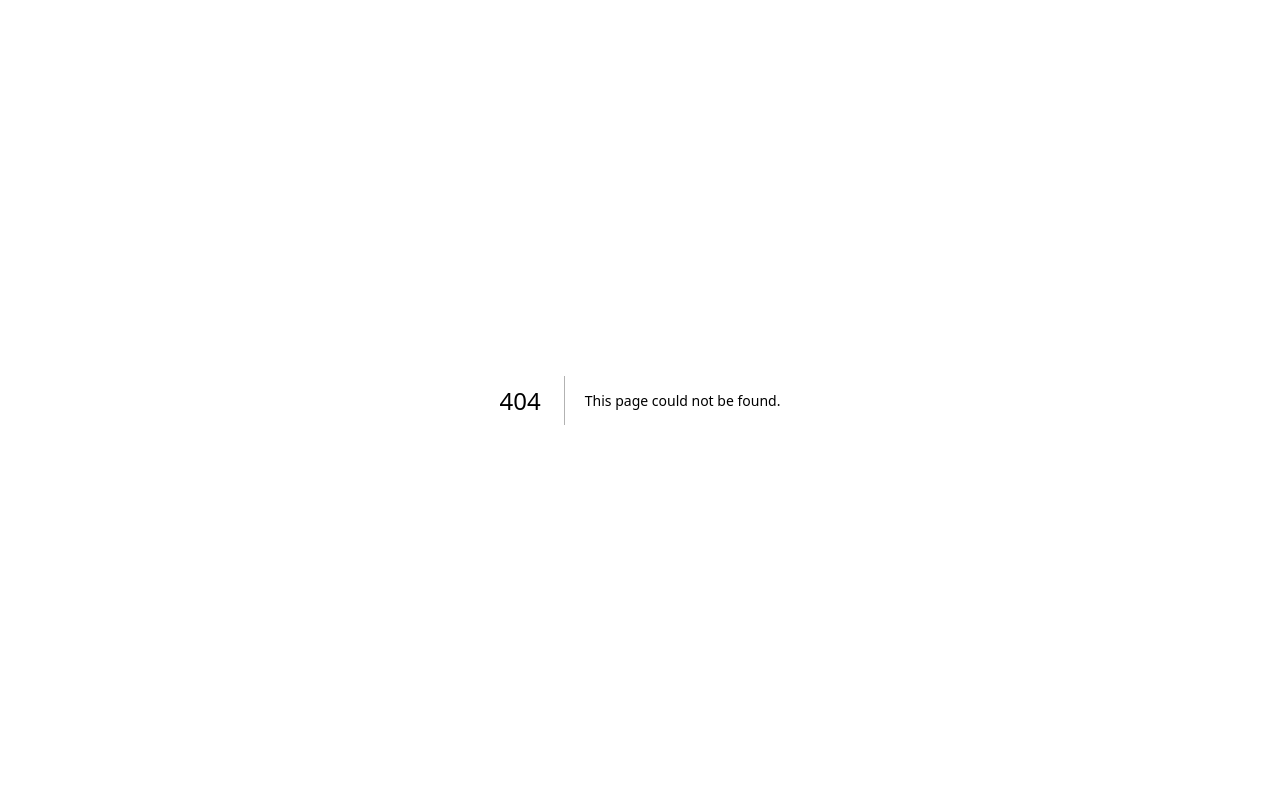
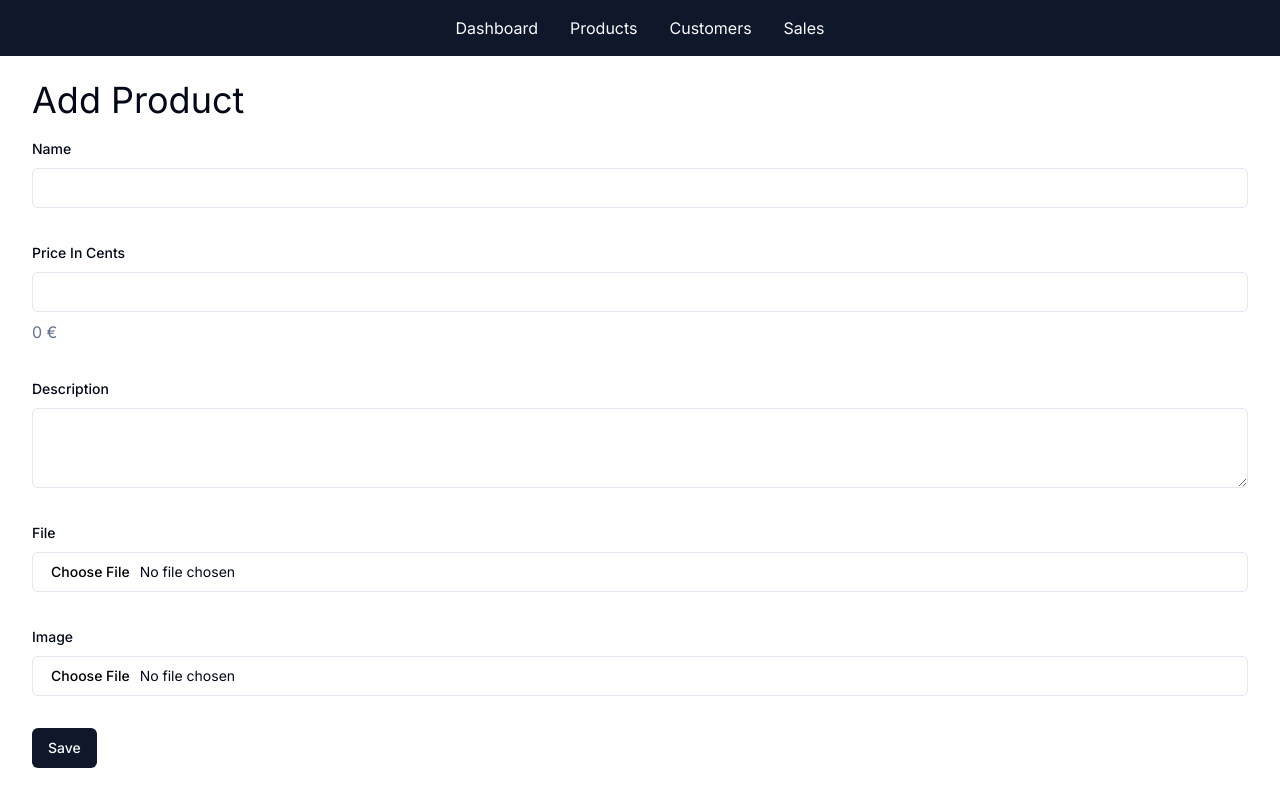
Before and after one commit to leagrigat/ecommerce-shop, a Next.js app: page /admin/products/new in a window 1280 px wide. Before the commit this address had no page. Built offline with nearby package versions, Linux system fonts and the light colour scheme.

Commit message:
feat: created form for new product

```diff
--- a/package.json
+++ b/package.json
@@ -10,6 +10,7 @@
   },
   "dependencies": {
     "@prisma/client": "^5.16.2",
+    "@radix-ui/react-label": "^2.1.0",
     "@radix-ui/react-slot": "^1.1.0",
     "class-variance-authority": "^0.7.0",
     "clsx": "^2.1.1",
--- /dev/null
+++ b/src/app/admin/products/_components/ProductForm.tsx
@@ -0,0 +1,51 @@
+"use client";
+
+import { Button } from "@/components/ui/button";
+import { Input } from "@/components/ui/input";
+import { Label } from "@/components/ui/label";
+import { Textarea } from "@/components/ui/textarea";
+import { formatCurrency } from "@/lib/formatters";
+import { useState } from "react";
+
+export function ProductForm() {
+  const [priceInCents, setPriceInCents] = useState<number>();
+  return (
+    <>
+      <form className="space-y-8">
+        <div className="space-y-2">
+          <Label htmlFor="name">Name</Label>
+          <Input type="text" id="name" name="name" required />
+        </div>
+        <div className="space-y-2">
+          <Label htmlFor="priceInCents">Price In Cents</Label>
+          <Input
+            type="number"
+            id="priceInCents"
+            name="priceInCents"
+            required
+            value={priceInCents}
+            onChange={(e) =>
+              setPriceInCents(Number(e.target.value) || undefined)
+            }
+          />
+          <div className="text-muted-foreground">
+            {formatCurrency((priceInCents || 0) / 100)}
+          </div>
+        </div>
+        <div className="space-y-2">
+          <Label htmlFor="description">Description</Label>
+          <Textarea id="description" name="description" required />
+        </div>
+        <div className="space-y-2">
+          <Label htmlFor="file">File</Label>
+          <Input type="file" id="file" name="file" required />
+        </div>
+        <div className="space-y-2">
+          <Label htmlFor="image">Image</Label>
+          <Input type="file" id="image" name="image" required />
+        </div>
+        <Button type="submit">Save</Button>
+      </form>
+    </>
+  );
+}
--- /dev/null
+++ b/src/app/admin/products/new/page.tsx
@@ -0,0 +1,11 @@
+import { PageHeader } from "../../_components/PageHeader";
+import { ProductForm } from "../_components/ProductForm";
+
+export default function NewProductPage() {
+  return (
+    <>
+      <PageHeader>Add Product</PageHeader>
+      <ProductForm />
+    </>
+  );
+}
--- /dev/null
+++ b/src/components/ui/input.tsx
@@ -0,0 +1,25 @@
+import * as React from "react"
+
+import { cn } from "@/lib/utils"
+
+export interface InputProps
+  extends React.InputHTMLAttributes<HTMLInputElement> {}
+
+const Input = React.forwardRef<HTMLInputElement, InputProps>(
+  ({ className, type, ...props }, ref) => {
+    return (
+      <input
+        type={type}
+        className={cn(
+          "flex h-10 w-full rounded-md border border-input bg-background px-3 py-2 text-sm ring-offset-background file:border-0 file:bg-transparent file:text-sm file:font-medium placeholder:text-muted-foreground focus-visible:outline-none focus-visible:ring-2 focus-visible:ring-ring focus-visible:ring-offset-2 disabled:cursor-not-allowed disabled:opacity-50",
+          className
+        )}
+        ref={ref}
+        {...props}
+      />
+    )
+  }
+)
+Input.displayName = "Input"
+
+export { Input }
--- /dev/null
+++ b/src/components/ui/label.tsx
@@ -0,0 +1,26 @@
+"use client"
+
+import * as React from "react"
+import * as LabelPrimitive from "@radix-ui/react-label"
+import { cva, type VariantProps } from "class-variance-authority"
+
+import { cn } from "@/lib/utils"
+
+const labelVariants = cva(
+  "text-sm font-medium leading-none peer-disabled:cursor-not-allowed peer-disabled:opacity-70"
+)
+
+const Label = React.forwardRef<
+  React.ElementRef<typeof LabelPrimitive.Root>,
+  React.ComponentPropsWithoutRef<typeof LabelPrimitive.Root> &
+    VariantProps<typeof labelVariants>
+>(({ className, ...props }, ref) => (
+  <LabelPrimitive.Root
+    ref={ref}
+    className={cn(labelVariants(), className)}
+    {...props}
+  />
+))
+Label.displayName = LabelPrimitive.Root.displayName
+
+export { Label }
--- /dev/null
+++ b/src/components/ui/textarea.tsx
@@ -0,0 +1,24 @@
+import * as React from "react"
+
+import { cn } from "@/lib/utils"
+
+export interface TextareaProps
+  extends React.TextareaHTMLAttributes<HTMLTextAreaElement> {}
+
+const Textarea = React.forwardRef<HTMLTextAreaElement, TextareaProps>(
+  ({ className, ...props }, ref) => {
+    return (
+      <textarea
+        className={cn(
+          "flex min-h-[80px] w-full rounded-md border border-input bg-background px-3 py-2 text-sm ring-offset-background placeholder:text-muted-foreground focus-visible:outline-none focus-visible:ring-2 focus-visible:ring-ring focus-visible:ring-offset-2 disabled:cursor-not-allowed disabled:opacity-50",
+          className
+        )}
+        ref={ref}
+        {...props}
+      />
+    )
+  }
+)
+Textarea.displayName = "Textarea"
+
+export { Textarea }
```
Also changed, not shown: 1 other file (tests, documents, lock files or other folders).
